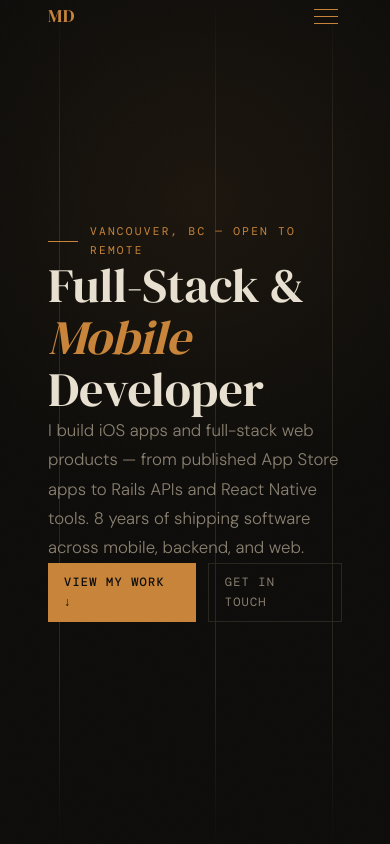
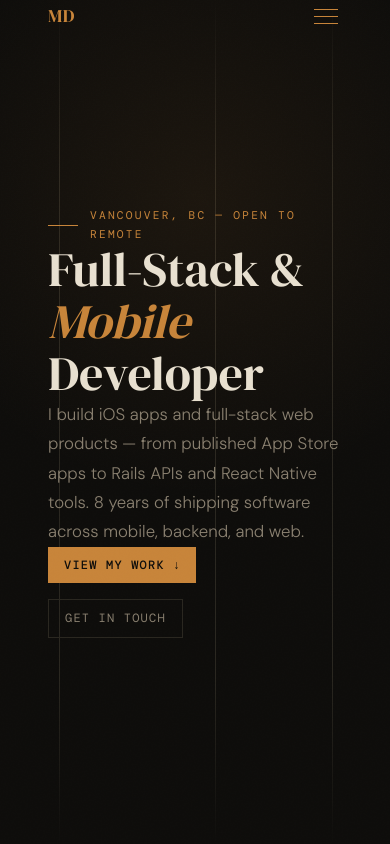
Before and after one commit to mdolancode/portfolio, a Next.js app: page / in a window 390 px wide. Shown: the top 844 px of the page. Built offline with nearby package versions, Linux system fonts and the light colour scheme; a web font is replaced by a local one.

Commit message:
Revert "Fix CTA buttons to stay side by side on mobile"
This reverts commit 55bd89055f4dbb67da1aeb062e175e176ca8a0dd.

```diff
--- a/src/components/Hero.tsx
+++ b/src/components/Hero.tsx
@@ -93,7 +93,7 @@ export default function Hero() {
         </p>
 
         {/* CTAs */}
-        <div className="flex flex-row flex-nowrap gap-3 mt-12">
+        <div className="flex flex-wrap gap-4 mt-12">
           <a
             href="#projects"
             className="inline-flex items-center gap-2 px-7 py-3 font-mono text-[0.75rem] tracking-widest uppercase transition-all duration-200 hover:-translate-y-px"
```
